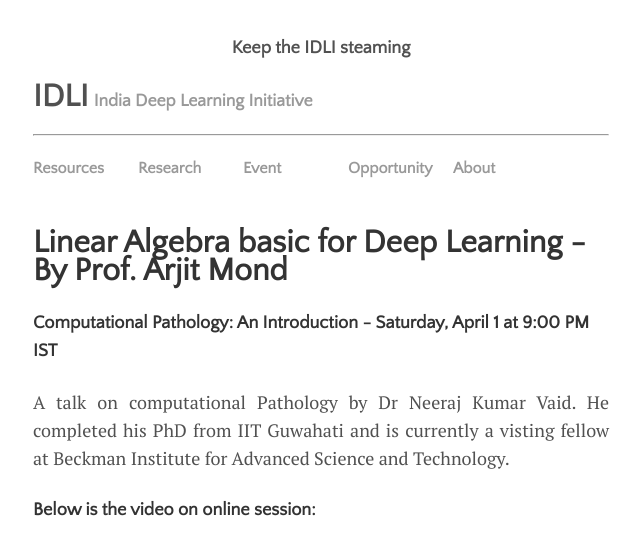
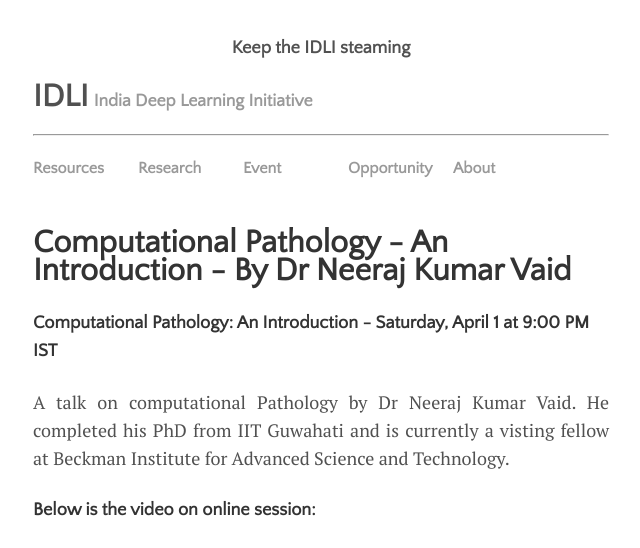
Before and after one commit to IndiaDeepLearningInitiative-IDLI/IndiaDeepLearningInitiative-IDLI.github.io, a Jekyll site: the page built from _session/2017-04-01-Computational.md, in a window 1280 px wide, cut to the strip 0-548 px from the top of the page. Shown: the whole strip, without its empty margins (319-959 px from the left). Built offline with Jekyll 4.4.1, drawn with Linux system fonts in a browser that asks for light colours; nearby versions of some CDN libraries; comment, search, counter and statistics services are not loaded.

Commit message:
Update 2017-04-01-Computational.md

```diff
--- a/_session/2017-04-01-Computational.md
+++ b/_session/2017-04-01-Computational.md
@@ -1,6 +1,6 @@
 ---
 layout: post
-title: Linear Algebra basic for Deep Learning - By Prof. Arjit Mond
+title: Computational Pathology - An Introduction - By Dr Neeraj Kumar Vaid
 ---
 
 #### Computational Pathology: An Introduction - Saturday, April 1 at 9:00 PM IST
```
